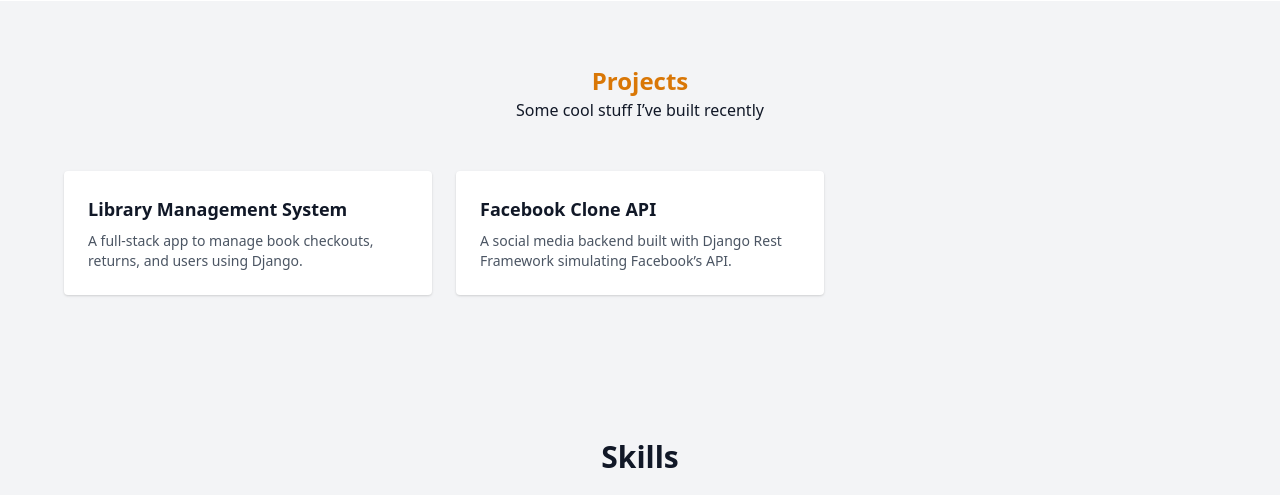
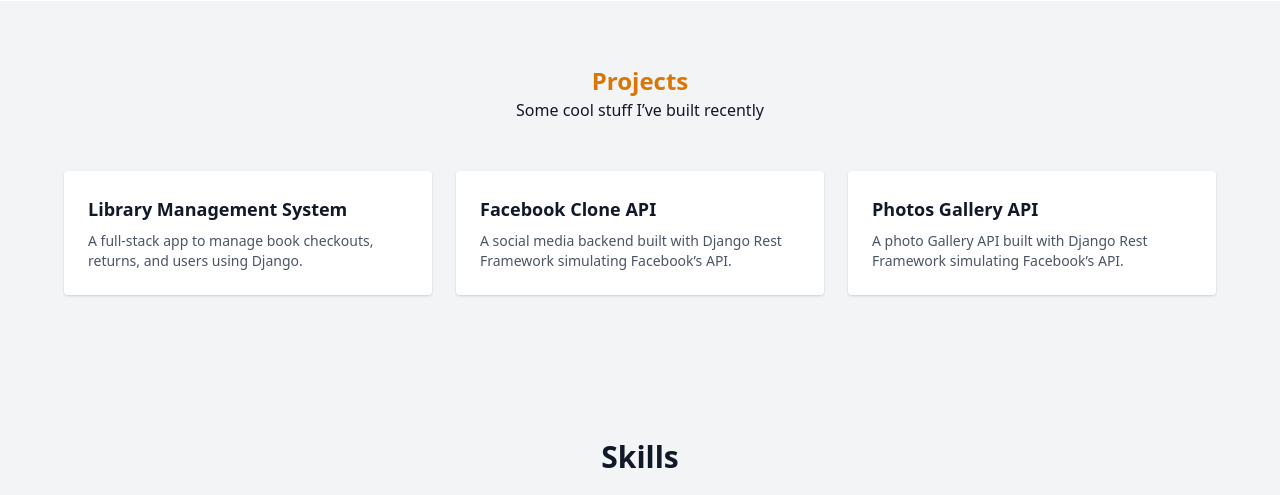
Before and after one commit to Barry-owino/my_portfolio_website, a Django app: page / in a window 1280 px wide. Shown: the part 423-918 px from the top of the page. Run offline with Django 5.2, Linux system fonts and the light colour scheme.

Commit message:
added and updated the project section on the base.html

```diff
--- a/portfolio/main_app/templates/main_app/base.html
+++ b/portfolio/main_app/templates/main_app/base.html
@@ -59,6 +59,12 @@
                 <h3 class="text-lg font-semibold mb-2">Facebook Clone API</h3>
                 <p class="text-sm text-gray-600">A social media backend built with Django Rest Framework simulating Facebook’s API.</p>
             </div>
+
+	    <div class="bg-white p-6 rounded shadow">
+		 <h3 class="text-lg font-semibold mb-2">Photos Gallery API</h3>
+		 <p class="text-sm text-gray-600">A photo Gallery API built with Django Rest Framework simulating Facebook’s API.</p>
+
+	    </div>
             <!-- Add more project cards -->
         </div>
     </section>
```
